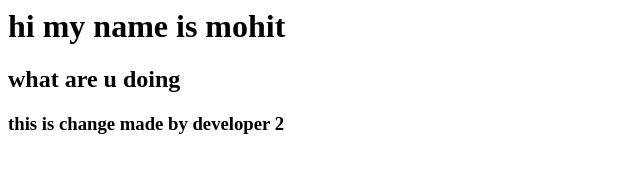
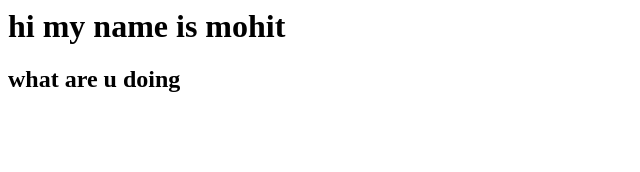
Before and after one commit to mohit-talmale/mohit, a plain HTML site: page index.html in a window 1280 px wide. Shown: the whole page, without its empty margins (0-640 px from the left). Drawn offline with Linux system fonts and the light colour scheme.

Commit message:
commit from dev 2

```diff
--- a/index.html
+++ b/index.html
@@ -1,3 +1,2 @@
 <h1>hi my name is mohit</h1>
 <h2>what are u doing</h2>
-<h3>this is change made by developer 2</h3>
```
